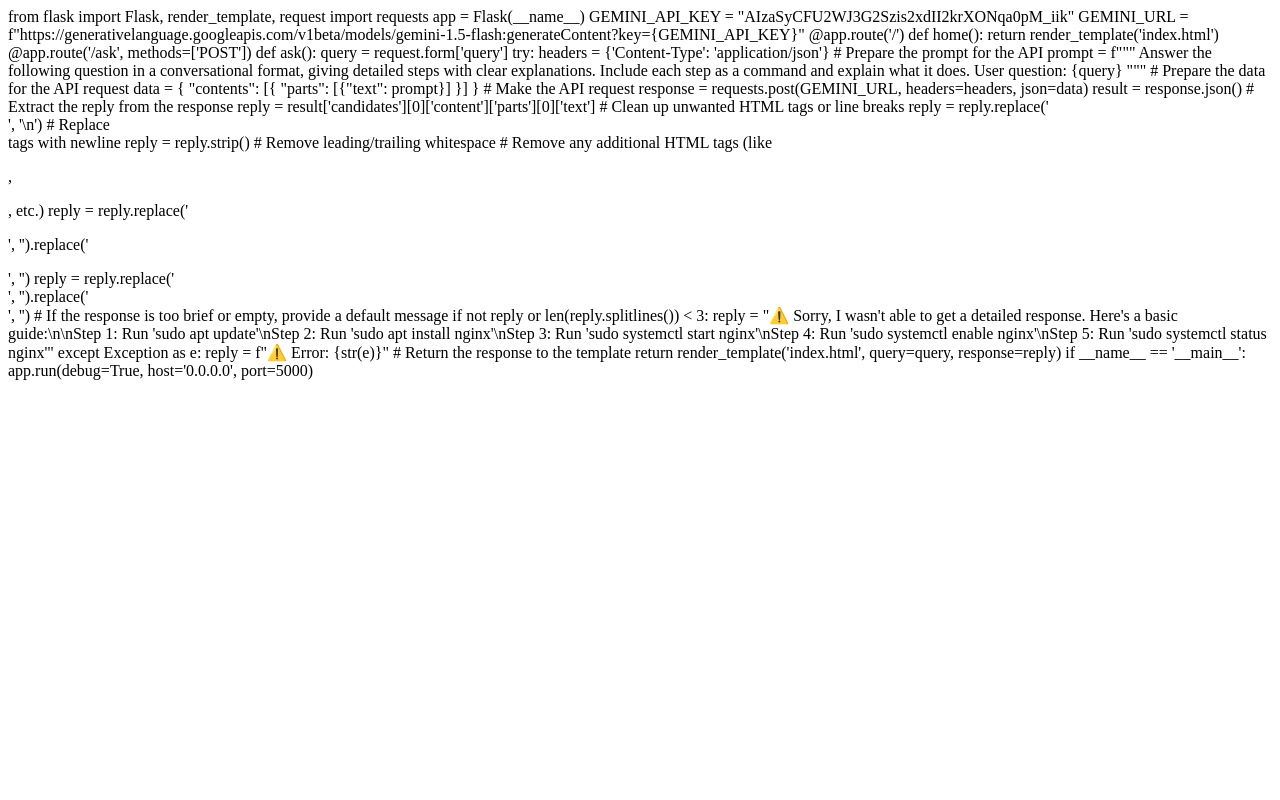
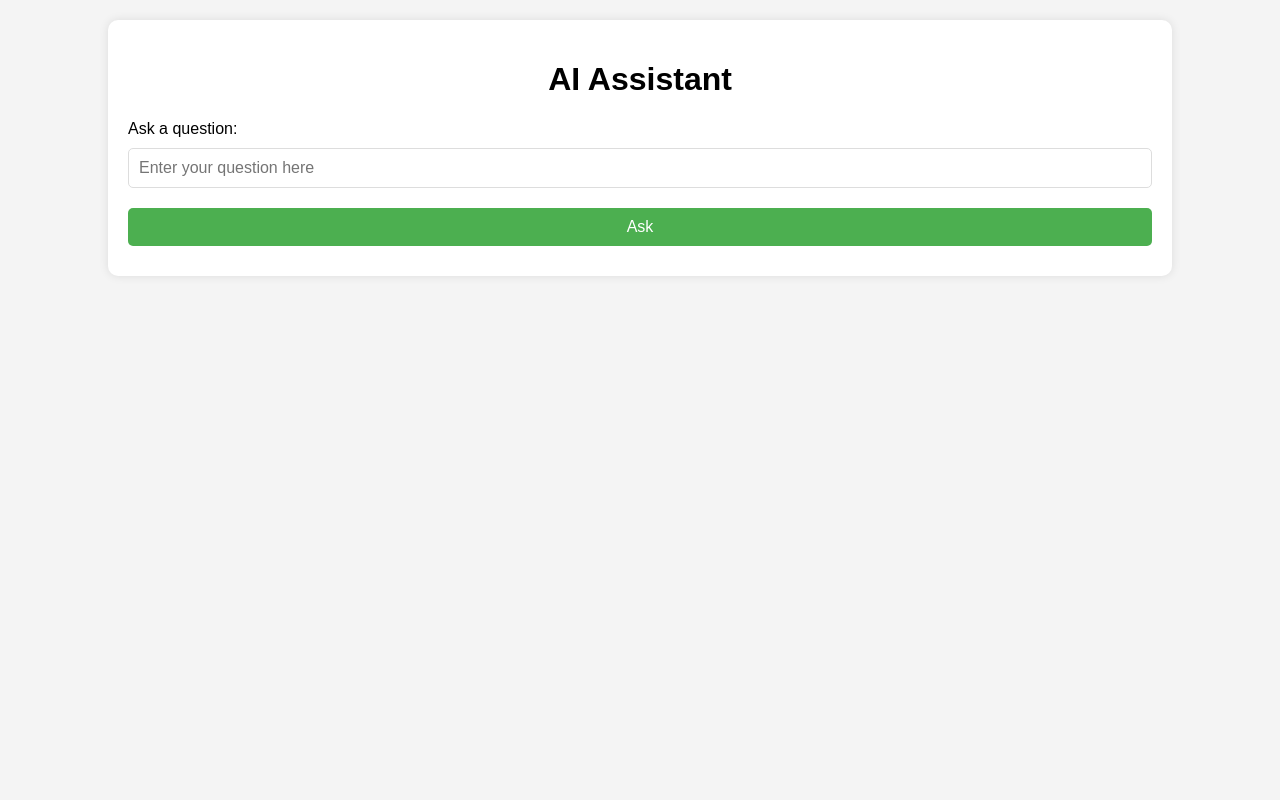
Before and after one commit to lavanya1309/bot-ai, a Flask app: page / in a window 1280 px wide. Run offline with Flask 3, Linux system fonts and the light colour scheme.

Commit message:
Update index.html

```diff
--- a/templates/index.html
+++ b/templates/index.html
@@ -1,60 +1,70 @@
-from flask import Flask, render_template, request
-import requests
+<!DOCTYPE html>
+<html lang="en">
+<head>
+    <meta charset="UTF-8">
+    <meta name="viewport" content="width=device-width, initial-scale=1.0">
+    <title>AI Assistant</title>
+    <style>
+        body {
+            font-family: Arial, sans-serif;
+            margin: 0;
+            padding: 0;
+            background-color: #f4f4f4;
+        }
+        .container {
+            width: 80%;
+            margin: 20px auto;
+            padding: 20px;
+            background-color: #fff;
+            border-radius: 10px;
+            box-shadow: 0 0 10px rgba(0, 0, 0, 0.1);
+        }
+        h1 {
+            text-align: center;
+        }
+        .response {
+            margin-top: 20px;
+            background-color: #f9f9f9;
+            padding: 15px;
+            border: 1px solid #ddd;
+            border-radius: 5px;
+        }
+        form {
+            display: flex;
+            flex-direction: column;
+        }
+        input, button {
+            padding: 10px;
+            margin: 10px 0;
+            font-size: 16px;
+            border: 1px solid #ddd;
+            border-radius: 5px;
+        }
+        button {
+            background-color: #4CAF50;
+            color: white;
+            border: none;
+        }
+        button:hover {
+            background-color: #45a049;
+        }
+    </style>
+</head>
+<body>
+    <div class="container">
+        <h1>AI Assistant</h1>
+        <form action="/ask" method="POST">
+            <label for="query">Ask a question:</label>
+            <input type="text" id="query" name="query" placeholder="Enter your question here" required>
+            <button type="submit">Ask</button>
+        </form>
 
-app = Flask(__name__)
-
-GEMINI_API_KEY = "AIzaSyCFU2WJ3G2Szis2xdII2krXONqa0pM_iik"
-GEMINI_URL = f"https://generativelanguage.googleapis.com/v1beta/models/gemini-1.5-flash:generateContent?key={GEMINI_API_KEY}"
-
-@app.route('/')
-def home():
-    return render_template('index.html')
-
-@app.route('/ask', methods=['POST'])
-def ask():
-    query = request.form['query']
-    try:
-        headers = {'Content-Type': 'application/json'}
-
-        # Prepare the prompt for the API
-        prompt = f"""
-        Answer the following question in a conversational format, giving detailed steps with clear explanations.
-        Include each step as a command and explain what it does.
-
-        User question: {query}
-        """
-
-        # Prepare the data for the API request
-        data = {
-            "contents": [{
-                "parts": [{"text": prompt}]
-            }]
-        }
-
-        # Make the API request
-        response = requests.post(GEMINI_URL, headers=headers, json=data)
-        result = response.json()
-
-        # Extract the reply from the response
-        reply = result['candidates'][0]['content']['parts'][0]['text']
-
-        # Clean up unwanted HTML tags or line breaks
-        reply = reply.replace('<br>', '\n')  # Replace <br> tags with newline
-        reply = reply.strip()  # Remove leading/trailing whitespace
-
-        # Remove any additional HTML tags (like <p>, <div>, etc.)
-        reply = reply.replace('<p>', '').replace('</p>', '')
-        reply = reply.replace('<div>', '').replace('</div>', '')
-
-        # If the response is too brief or empty, provide a default message
-        if not reply or len(reply.splitlines()) < 3:
-            reply = "⚠️ Sorry, I wasn't able to get a detailed response. Here's a basic guide:\n\nStep 1: Run 'sudo apt update'\nStep 2: Run 'sudo apt install nginx'\nStep 3: Run 'sudo systemctl start nginx'\nStep 4: Run 'sudo systemctl enable nginx'\nStep 5: Run 'sudo systemctl status nginx'"
-
-    except Exception as e:
-        reply = f"⚠️ Error: {str(e)}"
-
-    # Return the response to the template
-    return render_template('index.html', query=query, response=reply)
-
-if __name__ == '__main__':
-    app.run(debug=True, host='0.0.0.0', port=5000)
+        {% if query %}
+            <h3>Response for your query:</h3>
+            <div class="response">
+                <pre>{{ response }}</pre>
+            </div>
+        {% endif %}
+    </div>
+</body>
+</html>
```
